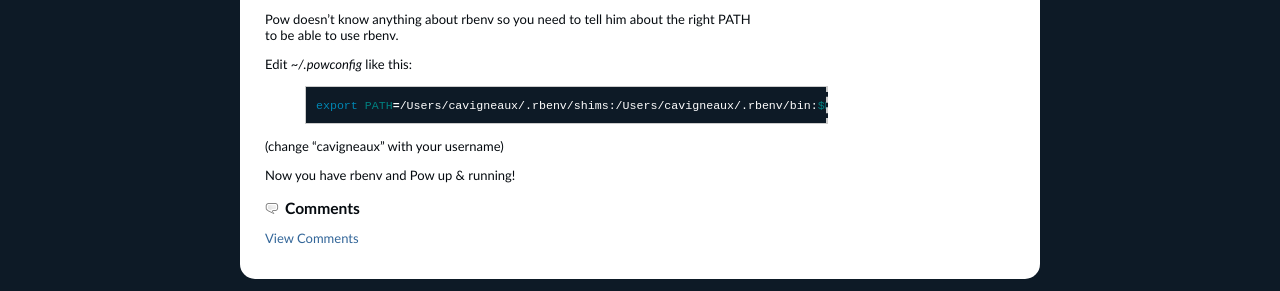
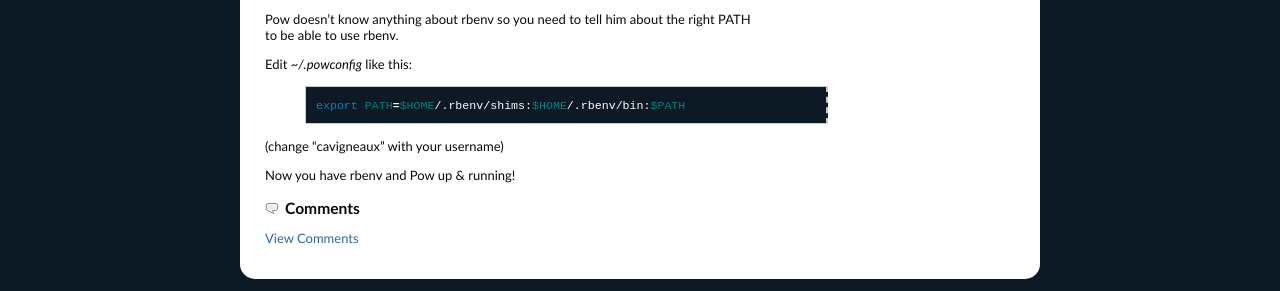
Before and after one commit to Bounga/bounga.org, a Jekyll site: the page built from _posts/2012-02-06-pow-using-rbenv.markdown, in a window 1280 px wide. Shown: the part 1886-2177 px from the top of the page. Built offline with Jekyll 4.4.1, drawn with Linux system fonts in a browser that asks for light colours; some web fonts are replaced; Markdown is read by kramdown in place of the engine named in the settings; comment, search, counter and statistics services are not loaded.

Commit message:
Replace export with more generic version

```diff
--- a/_posts/2012-02-06-pow-using-rbenv.markdown
+++ b/_posts/2012-02-06-pow-using-rbenv.markdown
@@ -110,7 +110,7 @@
 Edit *~/.powconfig* like this:
 
 {% highlight bash %}
-export PATH=/Users/cavigneaux/.rbenv/shims:/Users/cavigneaux/.rbenv/bin:$PATH
+export PATH=$HOME/.rbenv/shims:$HOME/.rbenv/bin:$PATH
 {% endhighlight %}
 
 (change "cavigneaux" with your username)
```
